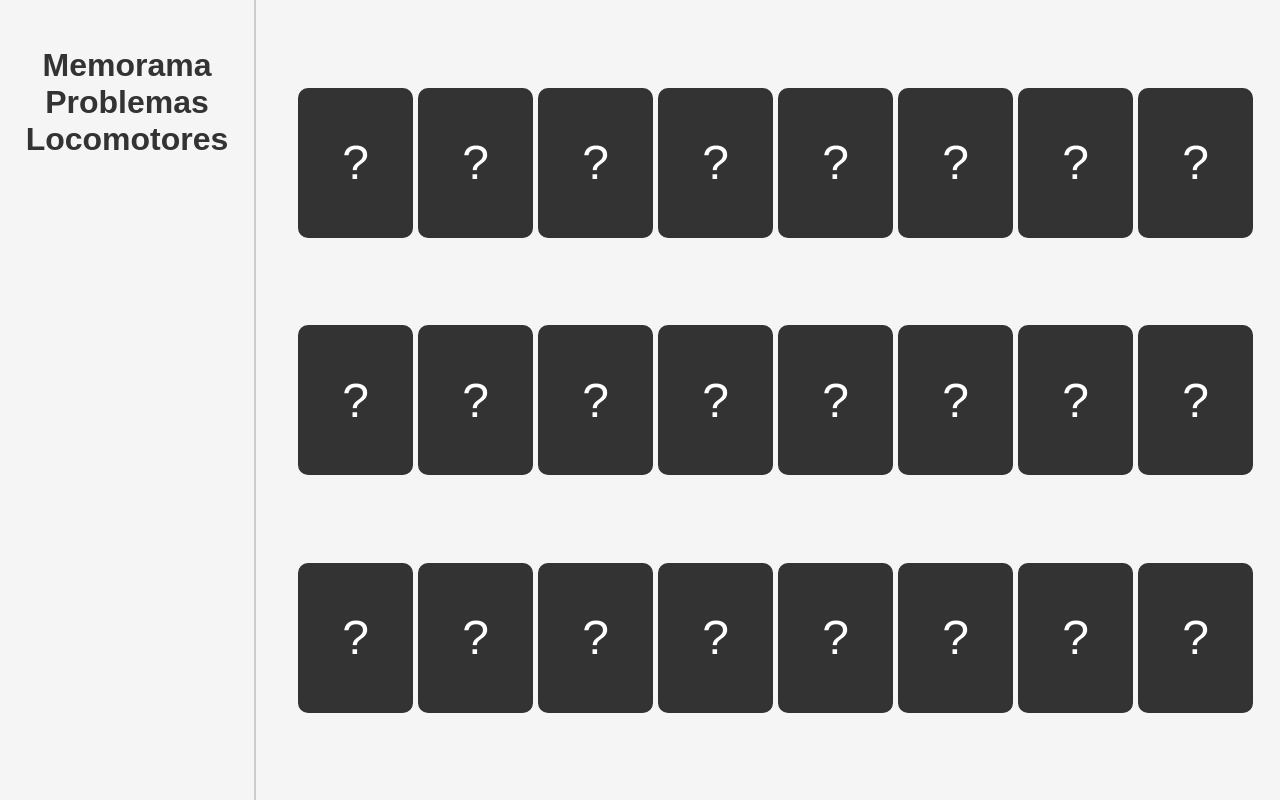
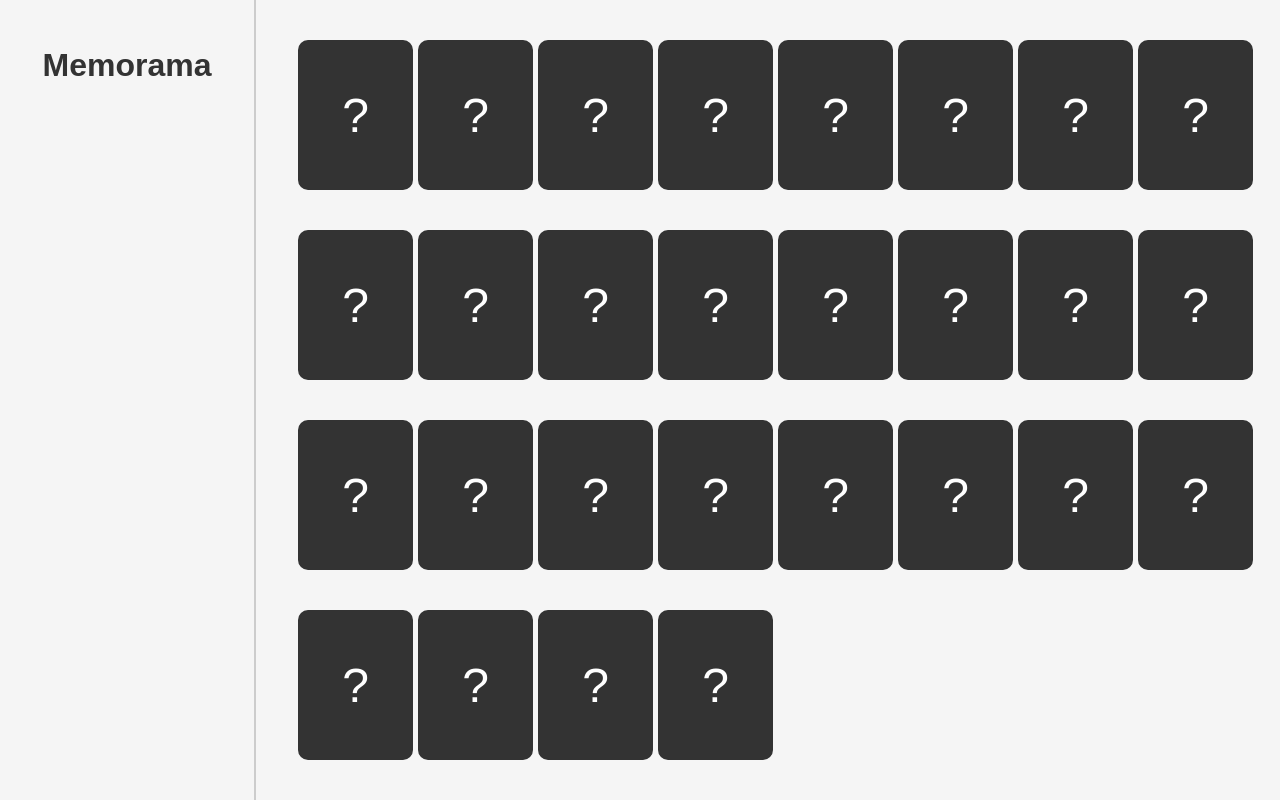
Before and after one commit to pk34/pk34.github.io, a plain HTML site: page index.html in a window 1280 px wide. Drawn offline with Linux system fonts and the light colour scheme.

Commit message:
Update data

```diff
--- a/index.html
+++ b/index.html
@@ -2,7 +2,7 @@
 <html lang="en">
 <head>
   <meta charset="UTF-8">
-  <title>Memorama Problemas Locomotores</title>
+  <title>Memorama Sistema Circulatorio</title>
   <style>
     /* Global Styles */
     body {
@@ -112,7 +112,7 @@
   <div id="gameContainer">
     <!-- Left container: Matched pairs are displayed here in two columns -->
     <div id="matchesContainer">
-      <h2>Memorama Problemas Locomotores</h2>
+      <h2>Memorama</h2>
       <div id="matchedList"></div>
     </div>
     <!-- Right container: Game grid will be populated dynamically -->
@@ -124,52 +124,60 @@
     const wordData = {
   "words": [
   {
-    "key": "Ataxia mecánica",
-    "meaning": "Marcha torpe, sin coordinación, causada por inestabilidad articular o dolor en huesos/músculos."
+    "key": "Nefrona",
+    "meaning": "Unidad funcional del riñón"
   },
   {
-    "key": "Acortamiento del paso",
-    "meaning": "El animal evita apoyar completamente la extremidad, por dolor o contractura."
+    "key": "Poliuria",
+    "meaning": "Producción excesiva de orina"
   },
   {
-    "key": "Posturas compensatorias",
-    "meaning": "Levantar más una cadera o girar el cuerpo para compensar una extremidad lesionada."
+    "key": "Polidipsia",
+    "meaning": "Aumento sostenido de la ingesta de agua"
   },
   {
-    "key": "Hiperextensión",
-    "meaning": "Puede observarse en casos de laxitud articular (displasia, ruptura de ligamentos)."
+    "key": "Oliguria",
+    "meaning": "Disminución de la producción de orina"
   },
   {
-    "key": "Ataxia proprioceptiva",
-    "meaning": "Marcha descoordinada, con pasos erráticos, tropiezos y cruce de extremidades."
+    "key": "Periuria",
+    "meaning": "Micción en lugares inadecuados"
   },
   {
-    "key": "Paresia o parálisis",
-    "meaning": "Debilidad o falta de movimiento en una o más extremidades."
+    "key": "Disuria",
+    "meaning": "Dolor o molestia al orinar"
   },
   {
-    "key": "Marcha espástica",
-    "meaning": "Extremidades rígidas, con movimientos lentos y forzados."
+    "key": "Coluria",
+    "meaning": "Presencia de bilirrubina en la orina"
   },
   {
-    "key": "Marcha en círculos",
-    "meaning": "Común en lesiones vestibulares o corticales."
+    "key": "Hematuria",
+    "meaning": "Presencia de sangre en la orina"
   },
   {
-    "key": "Debilidad generalizada",
-    "meaning": "Animales que caminan y se detienen por fatiga (miopatías)."
+    "key": "Mioglobinuria",
+    "meaning": "Daño muscular, traumatismos"
   },
   {
-    "key": "Fasciculaciones",
-    "meaning": "Contracciones musculares de las fibras musculares."
+    "key": "Biliverdina",
+    "meaning": "Indica daña en el higado."
   },
   {
-    "key": "Prueba de Ortalini",
-    "meaning": "Examen clínico para detectar displasia de cadera."
+    "key": "Isostenuria",
+    "meaning": "Orina con las misma densidad del plasma"
   },
   {
-    "key": "Prueba de Cajón",
-    "meaning": "Examen físico utilizado para evaluar la estabilidad de la articulación de la rodilla."
+    "key": "Proteinuria",
+    "meaning": "Exceso de proteínas en la orina"
+  },
+  {
+    "key": "Proteinuria renal",
+    "meaning": "Daño en el parénquima del riñón"
+  },
+  {
+    "key": "Desecho del riñón",
+    "meaning": "Ácido úrico"
   }
 ]
 
```
Also changed, not shown: 1 other file.
